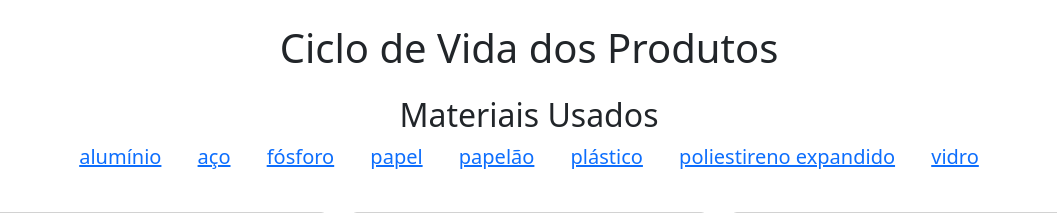
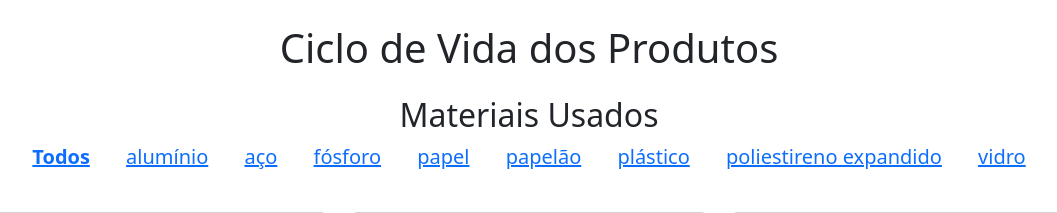
Before and after one commit to htadmg/ciclo_de_vida_produtos, a Flask app: page / in a window 1280 px wide. Shown: the top 213 px of the page, without its empty margins (111-1168 px from the left). Run offline with Flask 3, Linux system fonts and the light colour scheme.

Commit message:
opção de mostrar todos

```diff
--- a/templates/embalagem.html
+++ b/templates/embalagem.html
@@ -18,6 +18,9 @@
         <h2 class="text-center">Materiais Usados</h2>
         <nav class="d-flex justify-content-center">
             <ul class="list-unstyled">
+                <a href="{{ url_for('index') }}"class="d-inline-block mx-3 fs-5 {% if not material_selecionado %}fw-bold text-primary{% endif %}">
+                    Todos
+                </a>
                 {% for material in materiais_unicos %}
                     <a href="{{ url_for('filtrar_por_material', material=material) }}"
                        class="d-inline-block mx-3 fs-5 {% if material == material_selecionado %}fw-bold text-primary{% endif %}">
```
